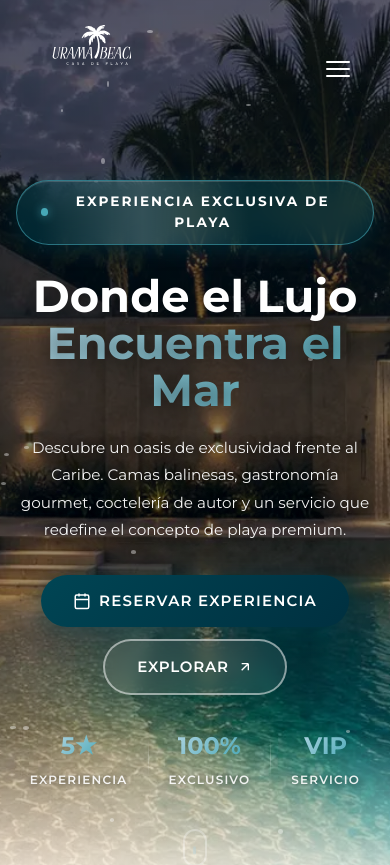
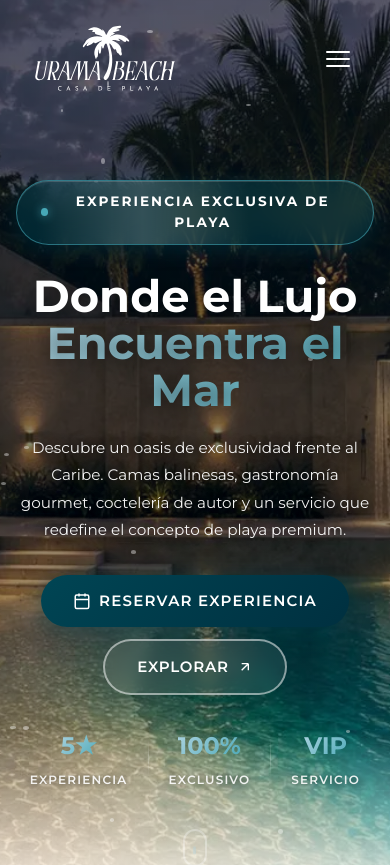
Before and after one commit to lauhernandez1818-dot/Uramabeach, a Next.js app: page / in a window 390 px wide. Shown: the top 865 px of the page. Built offline with nearby package versions, Linux system fonts and the light colour scheme.

Commit message:
Center logo, fix viewBox clipping issue, and update size transitions

```diff
--- a/src/components/Navbar.module.css
+++ b/src/components/Navbar.module.css
@@ -19,11 +19,19 @@
 
 .inner {
   display: flex;
+  flex-direction: column;
   align-items: center;
-  justify-content: space-between;
+  gap: 1.25rem;
   max-width: 1400px;
   margin: 0 auto;
   padding: 0 2rem;
+  transition: all var(--transition-base);
+}
+
+.scrolled .inner {
+  flex-direction: row;
+  justify-content: space-between;
+  gap: 0;
 }
 
 .logo {
@@ -34,7 +42,7 @@
 }
 
 .logoImg {
-  height: 140px;
+  height: 95px;
   width: auto;
   flex-shrink: 0;
   filter: invert(1) brightness(2);
@@ -42,12 +50,19 @@
 }
 
 .scrolled .logoImg {
-  height: 90px;
+  height: 55px;
   filter: none;
 }
 
 .logo:hover .logoImg {
-  transform: scale(1.05);
+  transform: scale(1.03);
+}
+
+.navContent {
+  display: flex;
+  align-items: center;
+  gap: 2.5rem;
+  transition: all var(--transition-base);
 }
 
 .navLinks {
@@ -195,17 +210,22 @@
 }
 
 @media (max-width: 1024px) {
+  .inner {
+    flex-direction: row !important;
+    justify-content: space-between !important;
+    align-items: center !important;
+    gap: 0 !important;
+  }
+
   .logoImg {
-    height: 90px;
+    height: 70px;
   }
 
   .scrolled .logoImg {
-    height: 64px;
+    height: 48px;
   }
 
-  .navLinks,
-  .ctaBtn,
-  .themeToggleDesktop {
+  .navContent {
     display: none;
   }
 
--- a/src/components/Navbar.tsx
+++ b/src/components/Navbar.tsx
@@ -40,7 +40,8 @@ export default function Navbar() {
           />
         </a>
 
-        {/* Desktop Navigation */}
+        {/* Desktop Navigation Wrapper */}
+        <div className={styles.navContent}>
           <ul className={styles.navLinks}>
             {NAV_LINKS.map((link) => (
               <li key={link.href}>
@@ -59,6 +60,7 @@ export default function Navbar() {
           {/* Theme Toggle — desktop only, hidden on mobile */}
           <div className={styles.themeToggleDesktop}>
             <ThemeToggle />
+          </div>
         </div>
 
         {/* Mobile Toggle */}
```
Also changed, not shown: public/logo.svg. Lines whose indentation alone changed are shown as unchanged.
